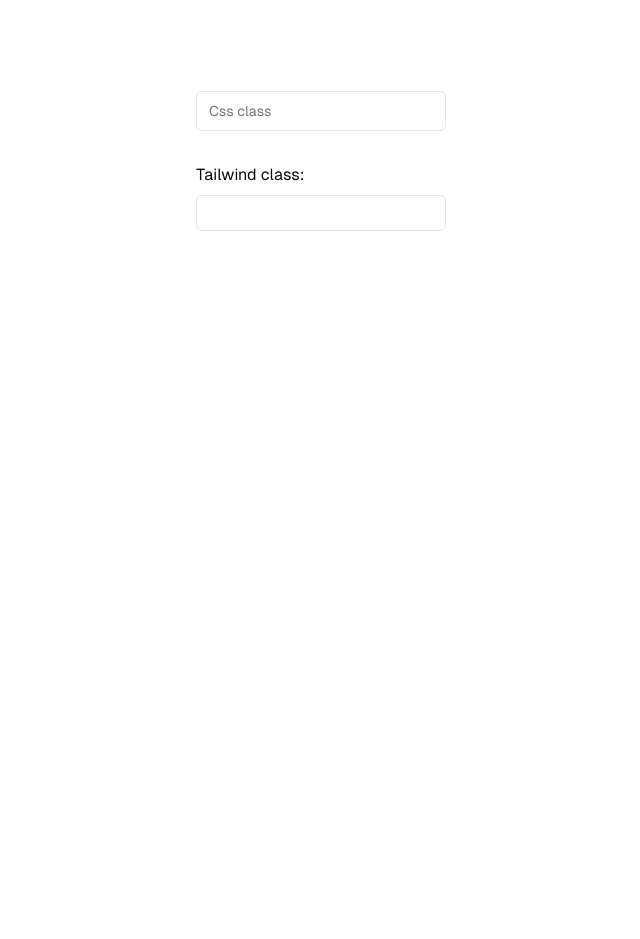
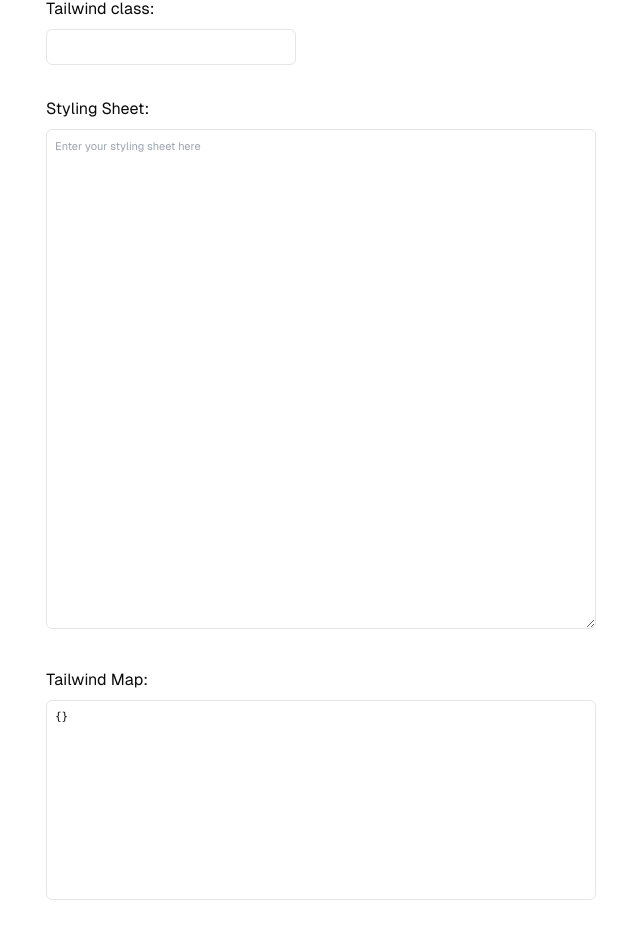
Before and after one commit to floris-xlx/tailwind-de-obfuscator, a Next.js app: page / in a window 1280 px wide. Shown: the part 239-1178 px from the top of the page, without its empty margins (319-959 px from the left). Before the commit the page ends 800 px from the top, so only its background shows below. Built offline with nearby package versions, Linux system fonts and the light colour scheme.

Commit message:
Add textarea for styling sheet input and display Tailwind map

```diff
--- a/src/app/page.tsx
+++ b/src/app/page.tsx
@@ -3,6 +3,8 @@
 import React, { useState } from 'react';
 
 import { Input } from '@/components/ui/input';
+import { Textarea } from '@/components/ui/textarea';
+
 
 function convertCssToTailwind(cssClass) {
   // Remove !important from the CSS class
@@ -107,12 +109,44 @@
 export default function Home() {
   const [cssClass, setCssClass] = useState('');
   const [tailwindClass, setTailwindClass] = useState('');
+  const [styleSheet, setStyleSheet] = useState('');
+  const [tailwindMap, setTailwindMap] = useState({});
 
   const handleInputChange = (event) => {
     const newCssClass = event.target.value.trim();
     setCssClass(newCssClass);
     const convertedClass = convertCssToTailwind(newCssClass);
     setTailwindClass(convertedClass);
+  };
+
+  const handleStyleSheetChange = (event) => {
+    const newStyleSheet = event.target.value;
+    setStyleSheet(newStyleSheet);
+    const newTailwindMap = convertStyleSheetToTailwindMap(newStyleSheet);
+    setTailwindMap(newTailwindMap);
+  };
+
+  const convertStyleSheetToTailwindMap = (styleSheet) => {
+    const lines = styleSheet.split('\n');
+    const map = {};
+    let currentClass = '';
+
+    lines.forEach(line => {
+      const classMatch = line.match(/^\.(\w+)\s*{\s*$/);
+      const styleMatch = line.match(/^\s*([\w-]+:\s*[^;]+;)\s*$/);
+
+      if (classMatch) {
+        currentClass = classMatch[1];
+      } else if (styleMatch && currentClass) {
+        const cssStyle = styleMatch[1].trim();
+        const tailwindStyle = convertCssToTailwind(cssStyle);
+        if (tailwindStyle) {
+          map[currentClass] = tailwindStyle;
+        }
+      }
+    });
+
+    return map;
   };
 
   return (
@@ -126,11 +160,31 @@
           <div className='pt-8'>
             <p>
               Tailwind class:
-
             </p>
             <div className='border rounded-md p-2 mt-2 w-[250px] h-[36px]'>
               {tailwindClass}
             </div>
+          </div>
+
+          <div className='pt-8'>
+            <p>
+              Styling Sheet:
+            </p>
+            <textarea
+              className='border rounded-md p-2 mt-2 w-[550px] h-[500px] text-[11px]'
+              value={styleSheet}
+              onChange={handleStyleSheetChange}
+              placeholder="Enter your styling sheet here"
+            />
+          </div>
+
+          <div className='pt-8'>
+            <p>
+              Tailwind Map:
+            </p>
+            <pre className='border rounded-md p-2 mt-2 w-[550px] h-[200px] text-[11px] overflow-auto'>
+              {JSON.stringify(tailwindMap, null, 2)}
+            </pre>
           </div>
 
         </div>
```
